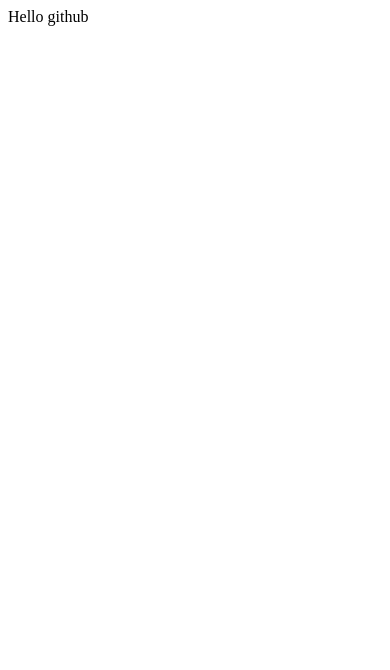
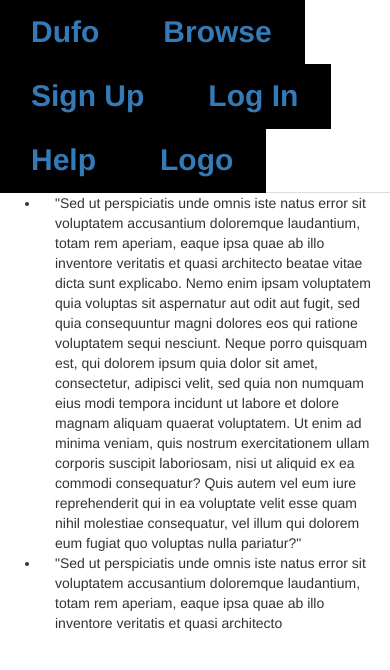
Before and after one commit to mrdufo/mrdufo.github.io, a plain HTML site: page index.html in a window 390 px wide. Drawn offline with nearby package versions, Linux system fonts and the light colour scheme; files whose address does not match are found by name.

Commit message:
Initial commit

```diff
--- a/index.html
+++ b/index.html
@@ -1 +1,35 @@
-Hello github
+<!DOCTYPE html>
+
+<html>
+<head>
+  <meta http-equiv="Content-Type" content="text/html; charset=utf-8"/>
+  <link rel="stylesheet" href="http://maxcdn.bootstrapcdn.com/bootstrap/3.3.4/css/bootstrap.min.css">
+  <link rel="stylesheet" href="/home/dufo/Documents/project Lojze/mrdufo.github.io/visual.css">
+  <script src="https://ajax.googleapis.com/ajax/libs/jquery/1.11.1/jquery.min.js"></script>
+  <script src="http://maxcdn.bootstrapcdn.com/bootstrap/3.3.4/js/bootstrap.min.js"></script>
+</head>
+<body>
+
+        <div class="nav">
+        <b>
+        <ul class="nav nav-tabs">
+    	  <li class="col-md-2"><a href="#">Dufo</a></li>
+       	  <li class="col-md-2"><a href="#">Browse</a></li>
+    	  <li class="col-md-2"><a href="#">Sign Up</a></li>
+    	  <li class="col-md-2"><a href="#">Log In</a></li>
+    	  <li class="col-md-2"><a href="#">Help</a></li>
+          <li class="col-md-2"><a href="#">Logo</a></li>
+        </ul>
+          </b>
+          </div>
+        <ul>
+    	<li class="col-md-8" class="txt1">"Sed ut perspiciatis unde omnis iste natus error sit voluptatem accusantium doloremque laudantium, totam rem aperiam, eaque ipsa quae ab illo inventore veritatis et quasi architecto beatae vitae dicta sunt explicabo. Nemo enim ipsam voluptatem quia voluptas sit aspernatur aut odit aut fugit, sed quia consequuntur magni dolores eos qui ratione voluptatem sequi nesciunt. Neque porro quisquam est, qui dolorem ipsum quia dolor sit amet, consectetur, adipisci velit, sed quia non numquam eius modi tempora incidunt ut labore et dolore magnam aliquam quaerat voluptatem. Ut enim ad minima veniam, quis nostrum exercitationem ullam corporis suscipit laboriosam, nisi ut aliquid ex ea commodi consequatur? Quis autem vel eum iure reprehenderit qui in ea voluptate velit esse quam nihil molestiae consequatur, vel illum qui dolorem eum fugiat quo voluptas nulla pariatur?"
+        </div>
+        <li class="col-md-4" class="txt2">"Sed ut perspiciatis unde omnis iste natus error sit voluptatem accusantium  doloremque laudantium, totam rem aperiam, eaque ipsa quae ab illo inventore veritatis et quasi architecto
+        </div>
+        </ul>
+
+
+
+</body>
+</html>
--- /dev/null
+++ b/visual.css
@@ -0,0 +1,14 @@
+.nav li{
+    font-size: 30px;
+    color: green;
+    background-color: black;
+    display: inline;
+}
+.txt1 {
+    display: inline;
+    color: blue;
+}
+.txt2 {
+    display: inline;
+    color: green;
+}
```
